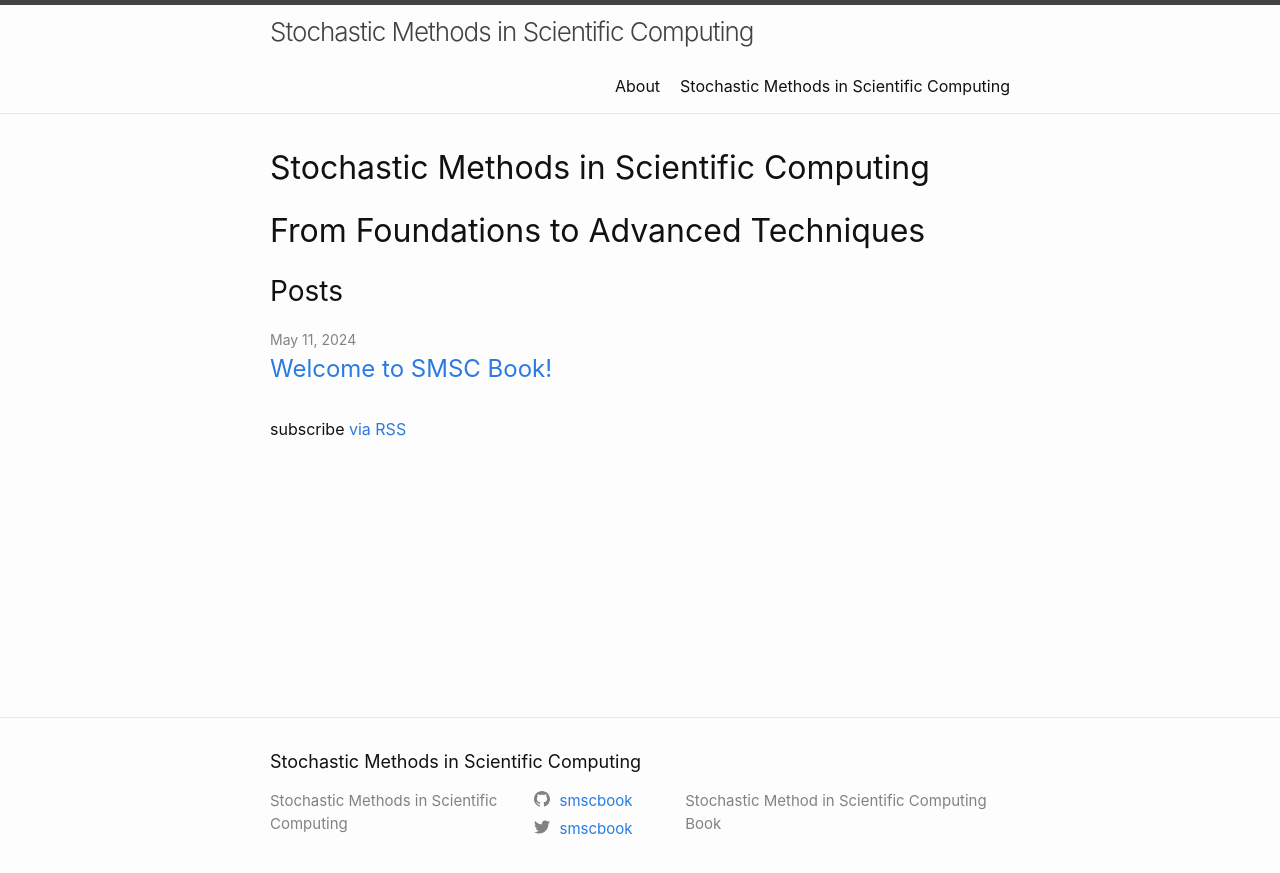
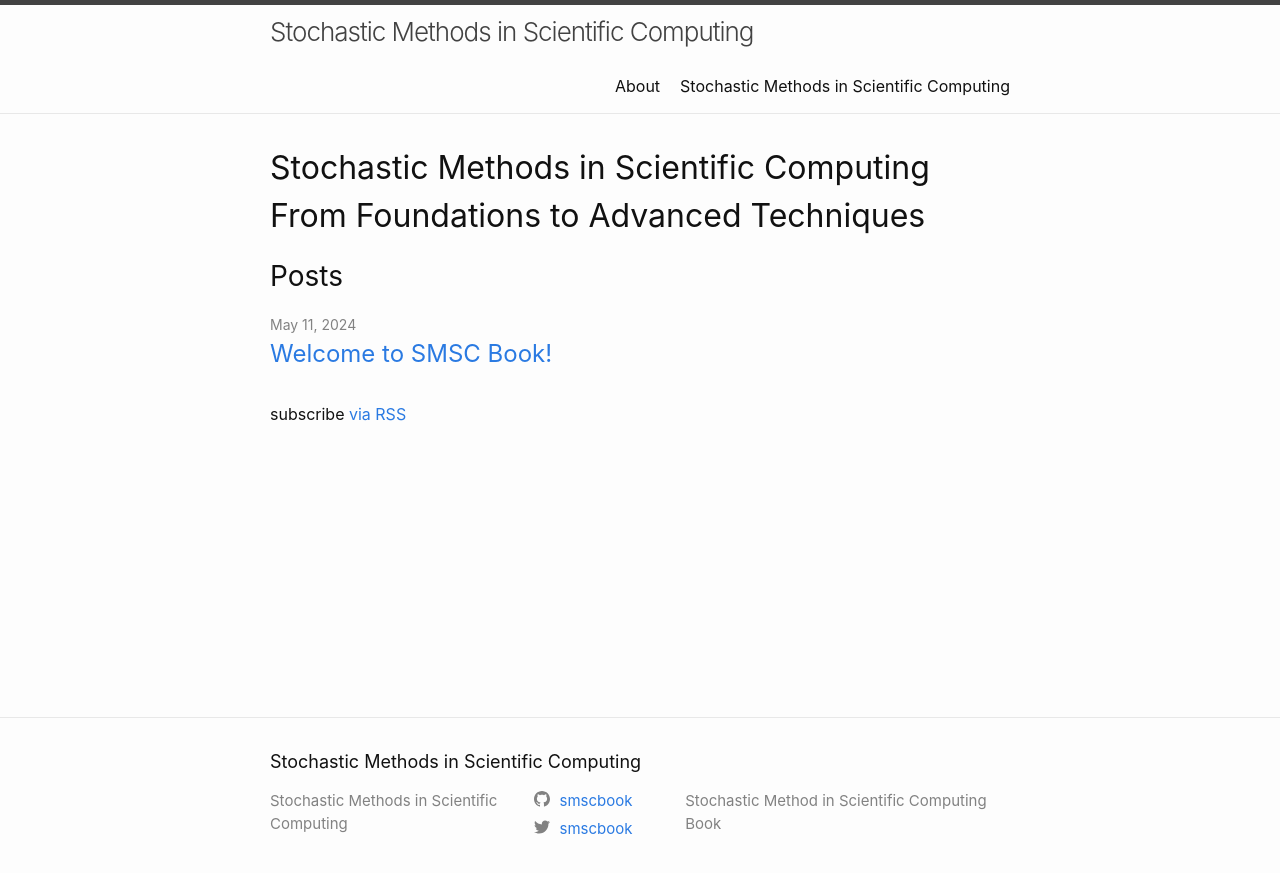
Before and after one commit to smscbook/smscbook.github.io, a Jekyll site: the page built from index.markdown, in a window 1280 px wide. Shown: the top 873 px of the page. Built offline with Jekyll 4.4.1, drawn with Linux system fonts in a browser that asks for light colours.

Commit message:
Another bug fix.

```diff
--- a/_layouts/home.html
+++ b/_layouts/home.html
@@ -4,7 +4,7 @@ layout: default
 
 <div class="home">
   {%- if page.title -%}
-    <h1 class="page-heading">{{ page.title }}</h1>
+    <h0 class="page-heading">{{ page.title }}</h0>
   {%- endif -%}
   {%- if page.subtitle -%}
     <h1 class="page-subheading">{{ page.subtitle }}</h1>
```
